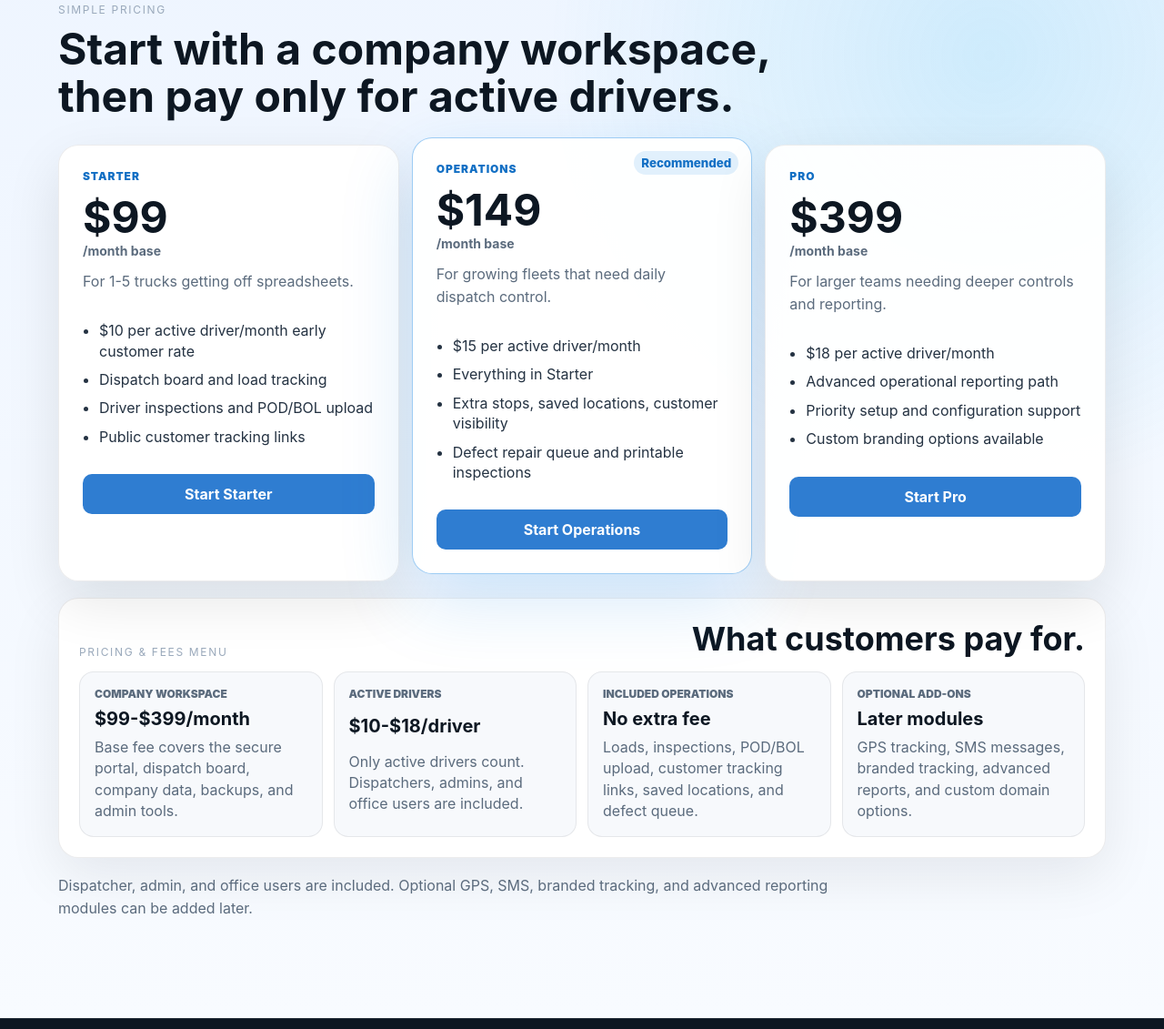
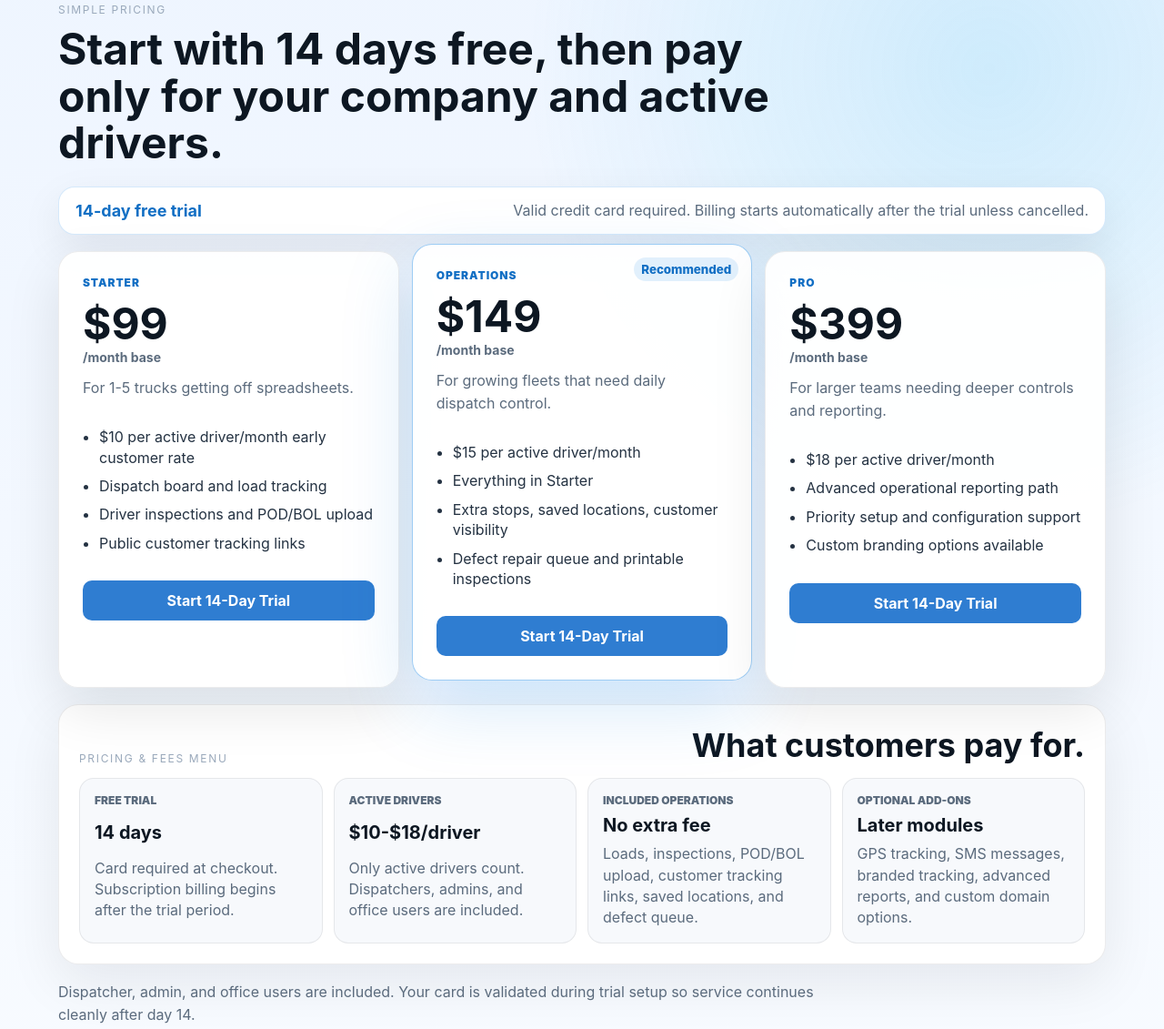
Before and after one commit to wms365com-dev/DriverFleetManagement, a website: page public/index.html in a window 1280 px wide. Shown: the part 3001-4132 px from the top of the page at 91% size. Drawn offline with Linux system fonts and the light colour scheme.

Commit message:
Add card-required free trial

```diff
--- a/public/index.html
+++ b/public/index.html
@@ -201,8 +201,9 @@
     <section id="pricing" class="marketing-section pricing-section">
       <div class="section-heading">
         <p class="eyebrow">Simple pricing</p>
-        <h2>Start with a company workspace, then pay only for active drivers.</h2>
+        <h2>Start with 14 days free, then pay only for your company and active drivers.</h2>
       </div>
+      <div class="trial-banner"><strong>14-day free trial</strong><span>Valid credit card required. Billing starts automatically after the trial unless cancelled.</span></div>
       <div class="pricing-grid">
         <article class="pricing-card">
           <span>Starter</span>
@@ -214,7 +215,7 @@
             <li>Driver inspections and POD/BOL upload</li>
             <li>Public customer tracking links</li>
           </ul>
-          <button class="btn primary stripe-checkout-btn" type="button" data-plan="starter" data-drivers="3">Start Starter</button>
+          <button class="btn primary stripe-checkout-btn" type="button" data-plan="starter" data-drivers="3">Start 14-Day Trial</button>
         </article>
         <article class="pricing-card featured">
           <small>Recommended</small>
@@ -227,7 +228,7 @@
             <li>Extra stops, saved locations, customer visibility</li>
             <li>Defect repair queue and printable inspections</li>
           </ul>
-          <button class="btn primary stripe-checkout-btn" type="button" data-plan="operations" data-drivers="10">Start Operations</button>
+          <button class="btn primary stripe-checkout-btn" type="button" data-plan="operations" data-drivers="10">Start 14-Day Trial</button>
         </article>
         <article class="pricing-card">
           <span>Pro</span>
@@ -239,7 +240,7 @@
             <li>Priority setup and configuration support</li>
             <li>Custom branding options available</li>
           </ul>
-          <button class="btn primary stripe-checkout-btn" type="button" data-plan="pro" data-drivers="25">Start Pro</button>
+          <button class="btn primary stripe-checkout-btn" type="button" data-plan="pro" data-drivers="25">Start 14-Day Trial</button>
         </article>
       </div>
       <div class="fee-menu" aria-label="Pricing and fees menu">
@@ -248,13 +249,13 @@
           <h3>What customers pay for.</h3>
         </div>
         <div class="fee-menu-grid">
-          <article><span>Company workspace</span><strong>$99-$399/month</strong><p>Base fee covers the secure portal, dispatch board, company data, backups, and admin tools.</p></article>
+          <article><span>Free trial</span><strong>14 days</strong><p>Card required at checkout. Subscription billing begins after the trial period.</p></article>
           <article><span>Active drivers</span><strong>$10-$18/driver</strong><p>Only active drivers count. Dispatchers, admins, and office users are included.</p></article>
           <article><span>Included operations</span><strong>No extra fee</strong><p>Loads, inspections, POD/BOL upload, customer tracking links, saved locations, and defect queue.</p></article>
           <article><span>Optional add-ons</span><strong>Later modules</strong><p>GPS tracking, SMS messages, branded tracking, advanced reports, and custom domain options.</p></article>
         </div>
       </div>
-      <p class="pricing-note">Dispatcher, admin, and office users are included. Optional GPS, SMS, branded tracking, and advanced reporting modules can be added later.</p>
+      <p class="pricing-note">Dispatcher, admin, and office users are included. Your card is validated during trial setup so service continues cleanly after day 14.</p>
       <p class="signup-message" id="checkoutMessage" role="status"></p>
     </section>
 
--- a/public/styles.css
+++ b/public/styles.css
@@ -902,6 +902,26 @@ td {
   grid-template-columns: repeat(3, minmax(0, 1fr));
   gap: 14px;
 }
+.trial-banner {
+  display: flex;
+  align-items: center;
+  justify-content: space-between;
+  gap: 16px;
+  margin: -6px 0 18px;
+  padding: 14px 18px;
+  border: 1px solid rgba(22,133,229,.18);
+  border-radius: 18px;
+  background: #fff;
+  box-shadow: 0 16px 45px rgba(8,16,24,.08);
+}
+.trial-banner strong {
+  color: #126fc4;
+  font-size: 18px;
+}
+.trial-banner span {
+  color: #5b6b7d;
+  line-height: 1.45;
+}
 .pricing-card {
   position: relative;
   display: grid;
@@ -1186,6 +1206,9 @@ td {
   .pricing-card.featured {
     transform: none;
   }
+  .trial-banner {
+    display: grid;
+  }
   .fee-menu-head {
     display: grid;
   }
--- a/scripts/qa-playwright.js
+++ b/scripts/qa-playwright.js
@@ -57,9 +57,10 @@ async function runStep(name, fn) {
     await page.getByRole('link', { name: /sign up/i }).first().waitFor({ timeout: 10000 });
     expect(await page.getByText('Dispatch Software').first().isVisible(), 'Marketing value prop missing');
     expect(await page.getByRole('link', { name: /shipment tracking/i }).first().isVisible(), 'Tracking link missing');
-    expect(await page.getByRole('heading', { name: /Start with a company workspace/i }).isVisible(), 'Pricing section missing');
+    expect(await page.getByRole('heading', { name: /14 days free/i }).isVisible(), 'Pricing trial section missing');
     expect(await page.getByLabel(/Pricing and fees menu/i).isVisible(), 'Pricing fees menu missing');
     expect(await page.getByText(/What customers pay for/i).isVisible(), 'Pricing fees menu heading missing');
+    expect(await page.getByText(/Valid credit card required/i).isVisible(), 'Credit card trial notice missing');
   });
 
   await runStep('Public Stripe billing config', async () => {
--- a/server.js
+++ b/server.js
@@ -21,6 +21,7 @@ const storage = multer.diskStorage({
 const upload = multer({ storage, limits: { fileSize: 8 * 1024 * 1024, files: 8 } });
 const GEOAPIFY_API_KEY = String(process.env.GEOAPIFY_API_KEY || '').trim();
 const stripe = process.env.STRIPE_SECRET_KEY ? new Stripe(process.env.STRIPE_SECRET_KEY, { apiVersion: '2026-02-25.clover' }) : null;
+const STRIPE_TRIAL_DAYS = Number(process.env.STRIPE_TRIAL_DAYS || 14);
 
 app.disable('x-powered-by');
 app.set('trust proxy', 1);
@@ -860,8 +861,10 @@ app.post('/api/public/create-checkout-session', async (req, res) => {
         { price: payload.plan.basePriceId, quantity: 1 },
         { price: payload.plan.driverPriceId, quantity: payload.driverQuantity }
       ],
+      payment_method_collection: 'always',
       allow_promotion_codes: true,
       subscription_data: {
+        trial_period_days: STRIPE_TRIAL_DAYS,
         metadata: {
           plan: payload.planKey,
           companyId: payload.companyId ? String(payload.companyId) : '',
@@ -873,7 +876,8 @@ app.post('/api/public/create-checkout-session', async (req, res) => {
         plan: payload.planKey,
         companyId: payload.companyId ? String(payload.companyId) : '',
         companyName: payload.companyName,
-        driverQuantity: String(payload.driverQuantity)
+        driverQuantity: String(payload.driverQuantity),
+        trialDays: String(STRIPE_TRIAL_DAYS)
       },
       success_url: process.env.STRIPE_SUCCESS_URL || `${origin}/signup?payment=success&session_id={CHECKOUT_SESSION_ID}`,
       cancel_url: process.env.STRIPE_CANCEL_URL || `${origin}/signup?payment=cancelled`
```
Also changed, not shown: public/signup.html (+5 -4 lines).
